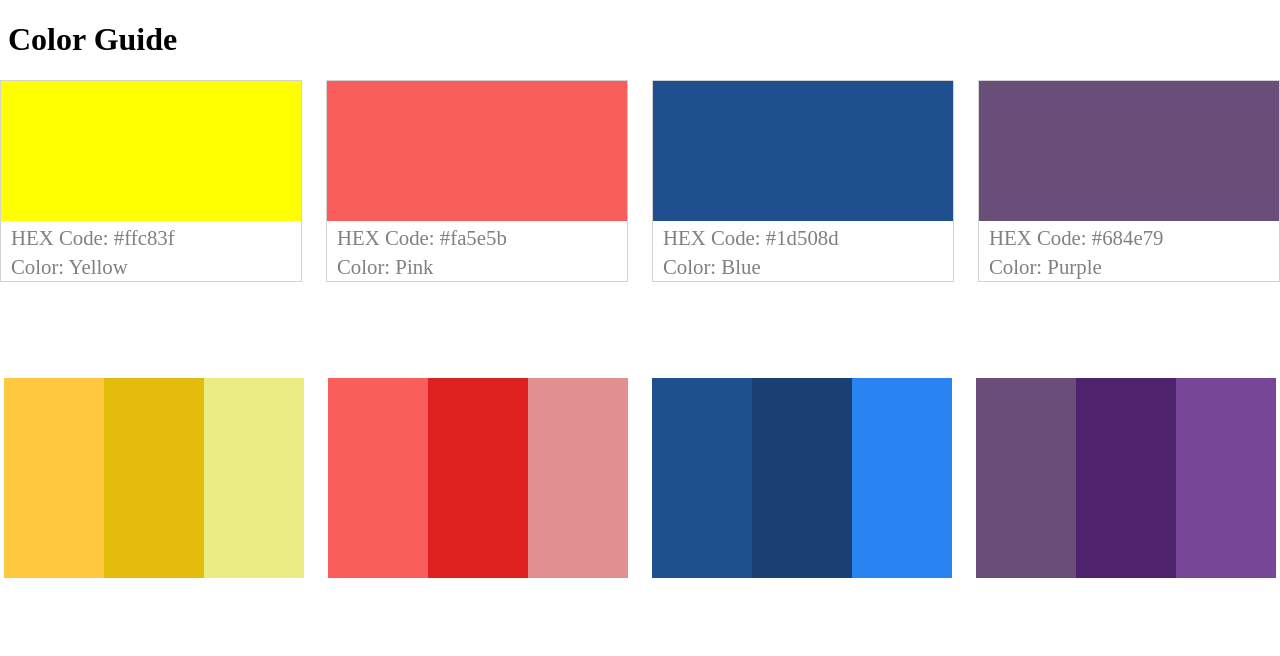
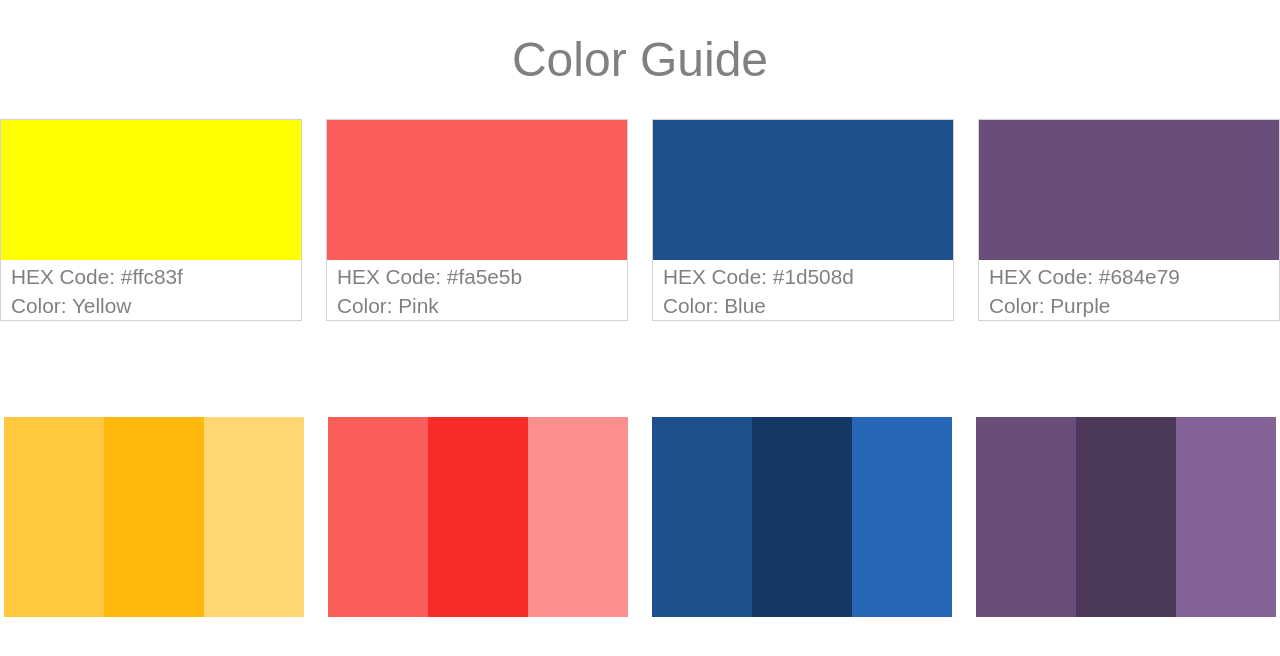
Before and after one commit to FBW-W21-d03/UIB-Framework-05-Colorguide, a website: page src/index.html in a window 1280 px wide. Drawn offline with Linux system fonts and the light colour scheme.

Commit message:
media-query hinzugefügt

```diff
--- a/src/scss/main.scss
+++ b/src/scss/main.scss
@@ -4,16 +4,33 @@
 $width:300px;
 $height:200px;
 $display:flex;
+$font:sans-serif;
 
 
-
+body{
+    font-family: $font;
+}
+h1{
+    color: grey;
+    text-align: center;
+    font-family:$font;
+    font-size: 3rem;
+    font-weight: lighter;
+}
 .container{
     display:$display;
     gap: 1.5rem;
     justify-content: center;
     padding-right: 20px;
     padding-left: 20px;
-}
+    @media (max-width: 600px) {
+        flex-direction: column;
+        flex-wrap: wrap;
+
+        }
+      }
+
+
 
 .yellow , .pink , .blue , .purple{
 
@@ -63,7 +80,12 @@ figcaption{
     padding-right: 20px;
     padding-left: 20px;
     margin-top: 6rem;
-}
+    @media (max-width: 600px) {
+        flex-direction: column;
+        flex-wrap: wrap;
+        width: 300px;
+        }
+      }
 
 
 .boxYellow-2 , .boxPink-2 , .boxBlue-2 , .boxPurple-2{
@@ -90,10 +112,10 @@ figcaption{
     background-color: #ffc83f;
 }
 .darkYellow{
-    background-color: rgb(228, 188, 11);
+    background-color: darken( #ffc83f , 10%);
 }
 .ligtYellow{
-    background-color: rgb(236, 236, 132);
+    background-color:lighten(#ffc83f , 10%) ;
 }
 
 // FÜR PINK BOX
@@ -107,10 +129,10 @@ figcaption{
     background-color:#fa5e5b ;
 }
 .darkPink{
-    background-color:#dd211e ;
+    background-color:  darken( #fa5e5b , 10%);
 }
 .lightPink{
-    background-color:#e2908f ;
+    background-color:lighten(#fa5e5b , 10%);
 }
 
 // FÜR BLUE BOX
@@ -124,10 +146,10 @@ figcaption{
     background-color: #1d508d;
 }
 .darkBlue{
-    background-color: #194070;
+    background-color: darken(#1d508d , 10%);
 }
 .ligtBlue{
-    background-color: #2983f0;
+    background-color: lighten(#1d508d ,10%);
 }
 
 
@@ -143,10 +165,10 @@ figcaption{
 
 }
 .darkPurple{
-    background-color:#4f226d;
+    background-color:darken(#684e79 , 10%);
 
 }
 .ligtPurple{
-    background-color:#774697;
+    background-color:lighten(#684e79 ,10%);
 
 }
```
Also changed, not shown: src/index.html (+0 -1 lines), src/scss/main.css, 1 other file.
